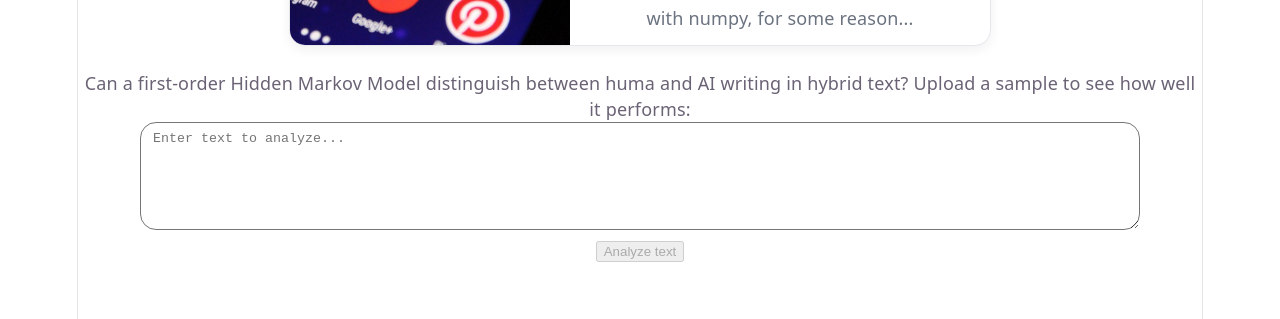
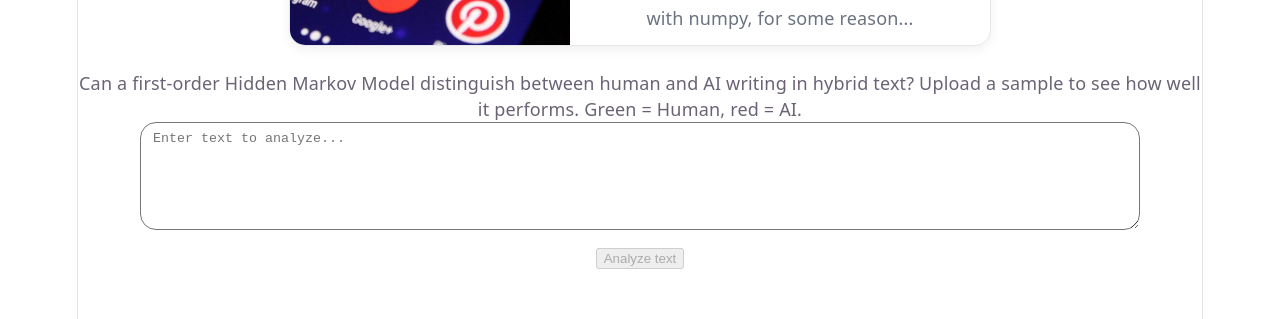
Before and after one commit to Daniel-Abrams/daniel-abrams-site, a React (Vite) app: page / in a window 1280 px wide. Shown: the part 868-1187 px from the top of the page. Built offline with nearby package versions, Linux system fonts and the light colour scheme.

Commit message:
Change output to appear in text box

```diff
--- a/src/App.jsx
+++ b/src/App.jsx
@@ -14,7 +14,7 @@ function HomePage() {
       </p>
       <Cards />
         <p>
-        Can a first-order Hidden Markov Model distinguish between huma and AI writing in hybrid text? Upload a sample to see how well it performs:
+        Can a first-order Hidden Markov Model distinguish between human and AI writing in hybrid text? Upload a sample to see how well it performs. Green = Human, red = AI.
       </p>
       <TextEntry />
       <p className="email_item">
--- a/src/components/TextEntry.css
+++ b/src/components/TextEntry.css
@@ -5,3 +5,17 @@
     padding: 8px 12px;
     max-width: 1000px;
   }
+
+  .prediction-output {
+  white-space: pre-wrap;
+  overflow-wrap: anywhere;
+  min-height: 150px;
+  padding: 12px;
+  border: 1px solid #ccc;
+  font: inherit;
+}
+
+.analyze-button {
+  display: block;
+  margin: 12px auto 0;
+}
--- a/src/components/TextEntry.jsx
+++ b/src/components/TextEntry.jsx
@@ -9,6 +9,7 @@ export default function TextEntry() {
   const [tokens, setTokens] = useState([]);
   const [loading, setLoading] = useState(false);
   const [error, setError] = useState("");
+  const [hasPredicted, setHasPredicted] = useState(false);
 
   async function handlePredict() {
     setLoading(true);
@@ -27,8 +28,10 @@ export default function TextEntry() {
         throw new Error(`Request failed: ${response.status}`);
       }
 
+
       const data = await response.json();
       setTokens(data);
+      setHasPredicted(true);
     } catch (err) {
       setError(err.message || "Something went wrong");
     } finally {
@@ -38,6 +41,7 @@ export default function TextEntry() {
 
   return (
     <main>
+      {!hasPredicted ? (
         <textarea
             className="textentry"
             value={text}
@@ -45,30 +49,34 @@ export default function TextEntry() {
             placeholder="Enter text to analyze..."
             rows={6}
         />
-
-      <br />
-
-      <button
-        onClick={handlePredict}
-        disabled={loading || !text.trim()}
-      >
-        {loading ? "Analyzing..." : "Analyze text"}
-      </button>
-
-      {error && <p style={{ color: "red" }}>{error}</p>}
-
-      <div style={{ whiteSpace: "pre-wrap", marginTop: "1rem" }}>
+        ) : (
+        <div className="prediction-output">
             {tokens.map((item, index) => (
             <span
                 key={index}
                 style={{
-              color: item.prediction === 1 ? "green" : "red",
+                color: item.prediction === 1 ? "red" : "green",
                 }}
             >
                 {item.token}
             </span>
             ))}
         </div>
+        )}
+
+        <button
+        className="analyze-button"
+        onClick={() => {
+            if (hasPredicted) {
+            setHasPredicted(false);
+            } else {
+            handlePredict();
+            }
+        }}
+        disabled={loading || (!hasPredicted && !text.trim())}
+        >
+        {loading ? "Analyzing..." : hasPredicted ? "Edit text" : "Analyze text"}
+        </button>
     </main>
   );
 }
```
Lines whose indentation alone changed are shown as unchanged.
